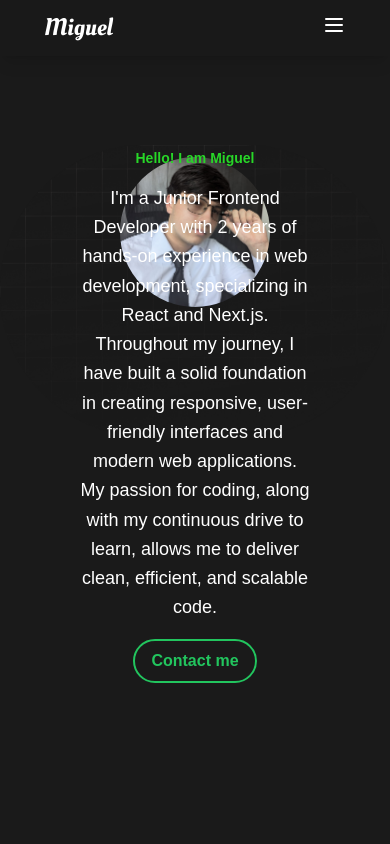
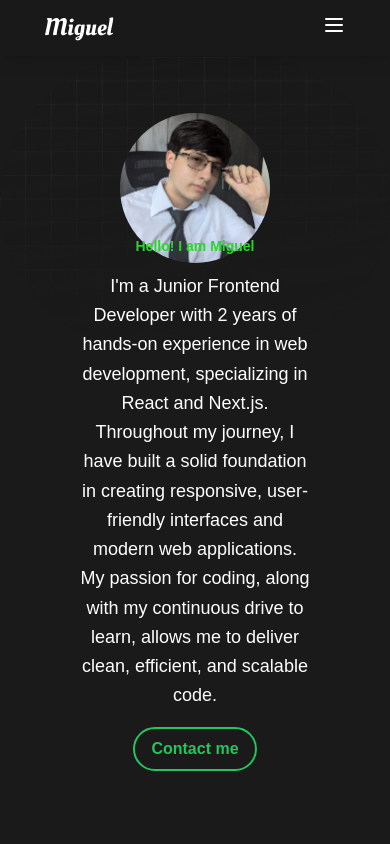
Before and after one commit to MiguelMera/Portfolio1, a Next.js app: page / in a window 390 px wide. Shown: the top 844 px of the page. Built offline with nearby package versions, Linux system fonts and the light colour scheme.

Commit message:
Update presentation.tsx
updated responsive images

```diff
--- a/src/app/components/presentation.tsx
+++ b/src/app/components/presentation.tsx
@@ -3,20 +3,22 @@ import Image from 'next/image';
 const Presentation = () => {
   return (
     <div className="min-h-screen relative w-full flex justify-center items-center flex-col shadow-lg max-w-full overflow-x-hidden fade-in" id="presentation">
+
       <div className="relative flex justify-center items-center">
         <Image
           src="/Rectangle3.png"
-          alt="image"
+          alt="background image"
           width={600}
           height={600}
           priority={true}
-          className="w-full md:w-full shado animate-fade-in-up"
+          className="w-full md:w-full animate-fade-in-up"
         />
 
-        <div className="absolute transform flex top-3 animate-fade-in-up">
+
+        <div className="absolute top-14 transform flex justify-center animate-fade-in-up">
           <Image
             src="/yo.png"
-            alt="image"
+            alt="profile image"
             width={150}
             height={150}
             className="rounded-full"
@@ -24,7 +26,8 @@ const Presentation = () => {
         </div>
       </div>
 
-      <div className="relative text-center -mt-72 z-20 w-full md:px-4 px-20 max-w-md md:max-w-lg mx-auto animate-fade-in-up">
+
+      <div className="relative text-center -mt-28 md:-mt-64 z-20 w-full md:px-4 px-20 max-w-md md:max-w-lg mx-auto animate-fade-in-up">
         <h1 className="text-sm md:text-2xl font-bold green-animate pb-4">Hello! I am Miguel</h1>
         <p className="text-lg md:text-base leading-relaxed text-white">
          {` I'm a Junior Frontend Developer with 2 years of hands-on experience in web development, specializing in React and Next.js. Throughout my journey, I have built a solid foundation in creating responsive, user-friendly interfaces and modern web applications. My passion for coding, along with my continuous drive to learn, allows me to deliver clean, efficient, and scalable code.`}
```
